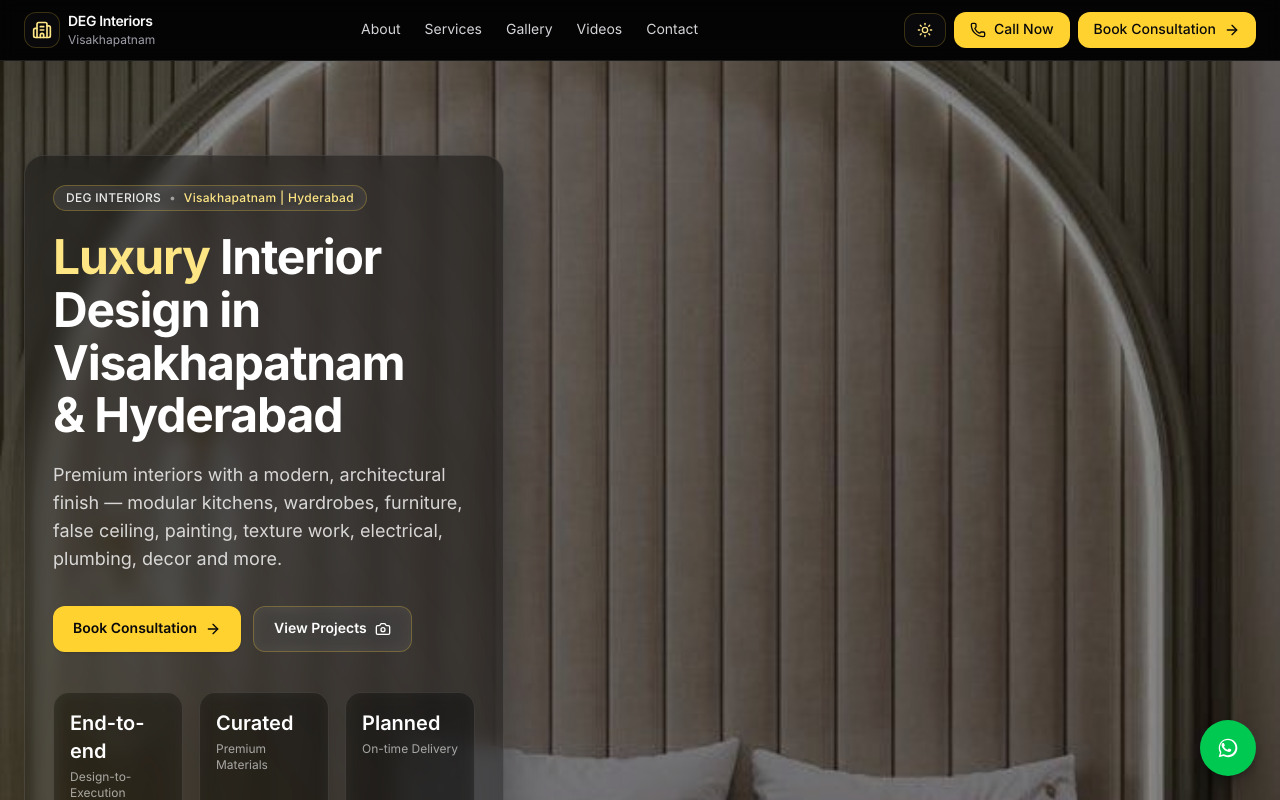
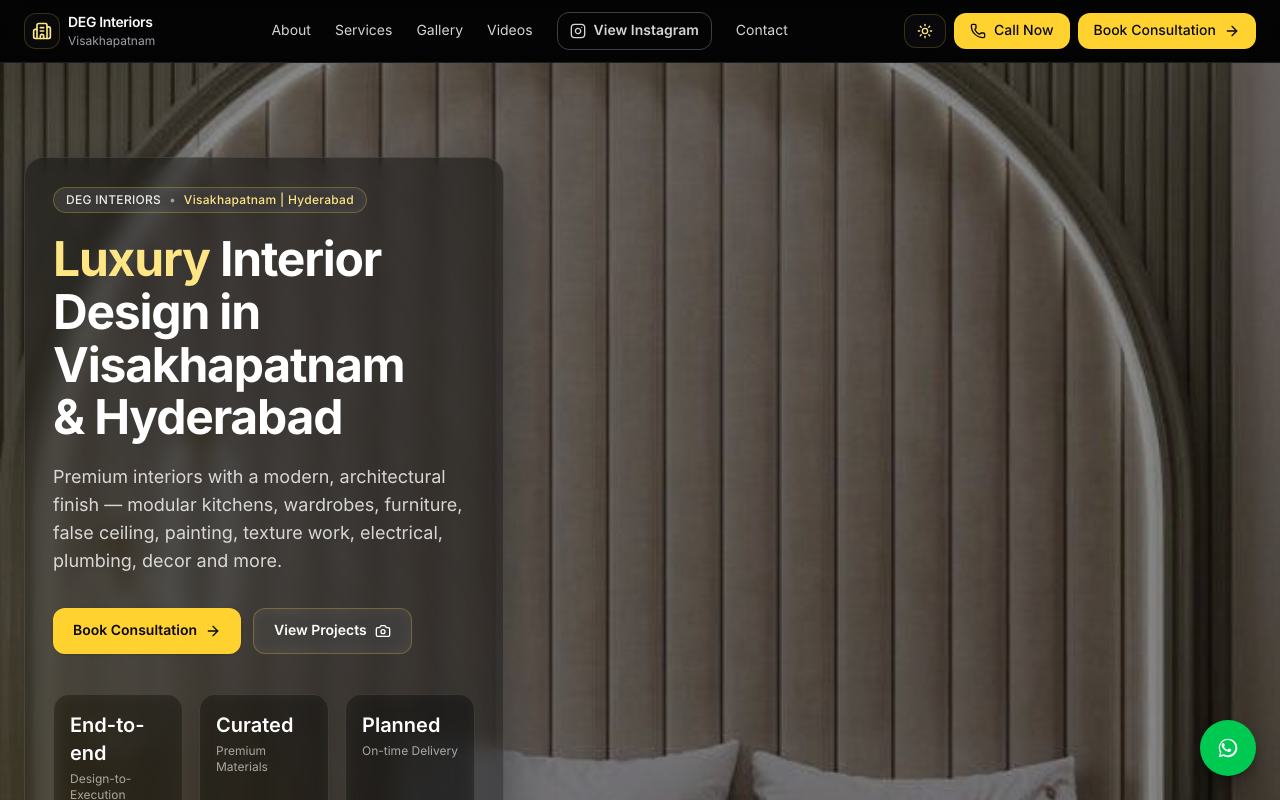
Before and after one commit to kurimini-chandu/deg-interiors, a React (Vite) app: page / in a window 1280 px wide. Shown: the top 800 px of the page. Built offline with nearby package versions, Linux system fonts and the light colour scheme.

Commit message:
add professional instagram button

```diff
--- a/src/App.jsx
+++ b/src/App.jsx
@@ -42,7 +42,7 @@ const BRAND = {
   ],
   whatsappE164: '+919494781100',
   email: 'paintplayers@gmail.com',
-  instagramUrl: 'https://instagram.com/pollakiran',
+  instagramUrl: 'https://www.instagram.com/deg_interiors',
   addressLines: [
     'Shakshi Ganapathi Temple Road',
     'Railway New Colony',
@@ -374,6 +374,15 @@ export default function App() {
             <NavLink href="#services">Services</NavLink>
             <NavLink href="#gallery">Gallery</NavLink>
             <NavLink href="#videos">Videos</NavLink>
+            <a
+              href={BRAND.instagramUrl}
+              target="_blank"
+              rel="noopener noreferrer"
+              className="inline-flex items-center gap-2 rounded-xl border border-zinc-700 px-3 py-2 text-sm font-semibold text-zinc-300 transition-all duration-300 hover:border-[#E1306C] hover:bg-[#E1306C] hover:text-white"
+            >
+              <Instagram className="h-4 w-4" />
+              View Instagram
+            </a>
             <NavLink href="#contact">Contact</NavLink>
           </nav>
 
@@ -386,6 +395,16 @@ export default function App() {
             >
               {isDark ? <Sun className="h-4 w-4" /> : <Moon className="h-4 w-4" />}
             </button>
+
+            <a
+              href={BRAND.instagramUrl}
+              target="_blank"
+              rel="noopener noreferrer"
+              className="inline-flex items-center gap-2 rounded-xl border border-zinc-700 px-3 py-2 text-sm font-semibold text-zinc-300 transition-all duration-300 hover:border-[#E1306C] hover:bg-[#E1306C] hover:text-white md:hidden"
+            >
+              <Instagram className="h-4 w-4" />
+              View Instagram
+            </a>
 
             <a
               href="tel:+919494781100"
```
